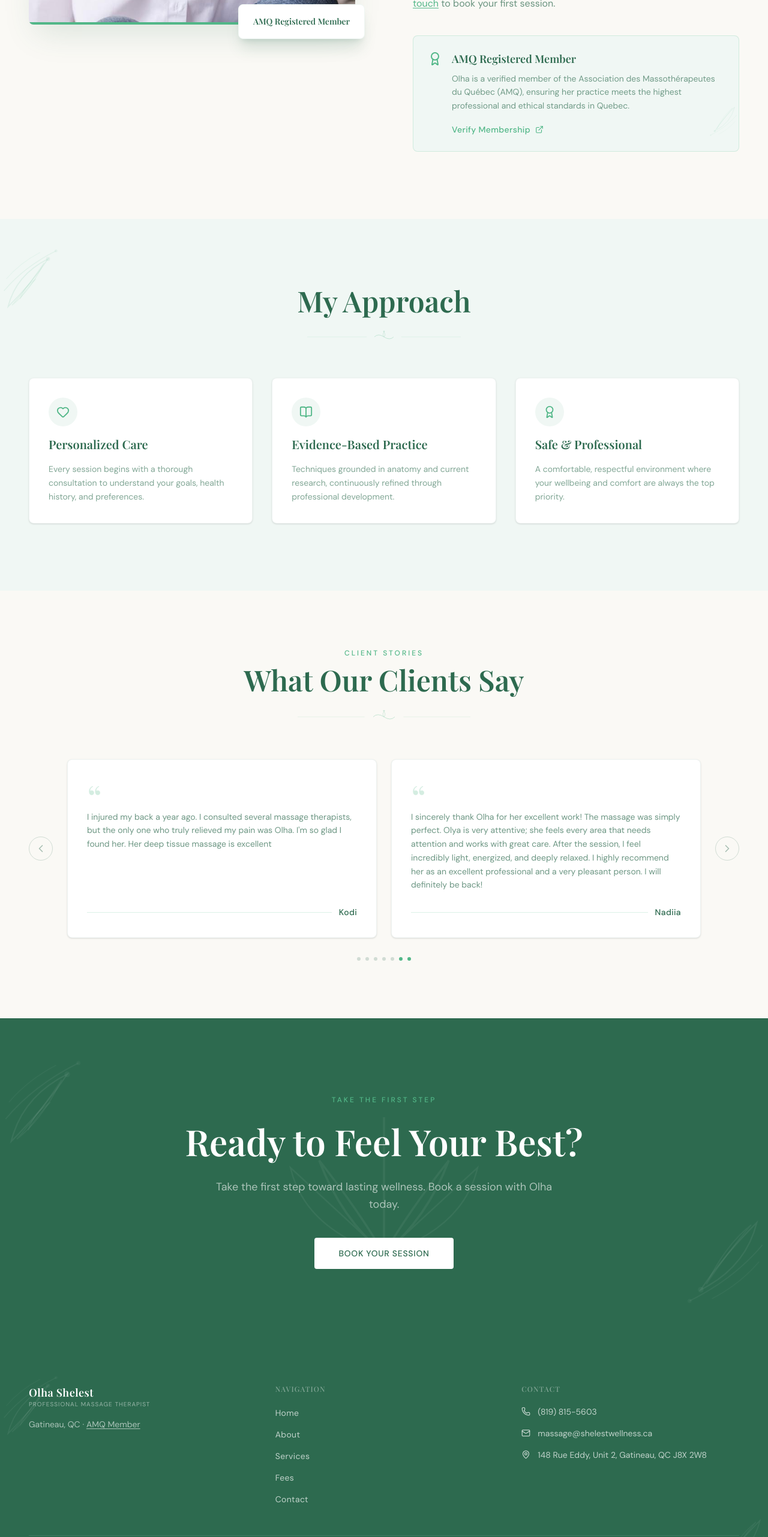
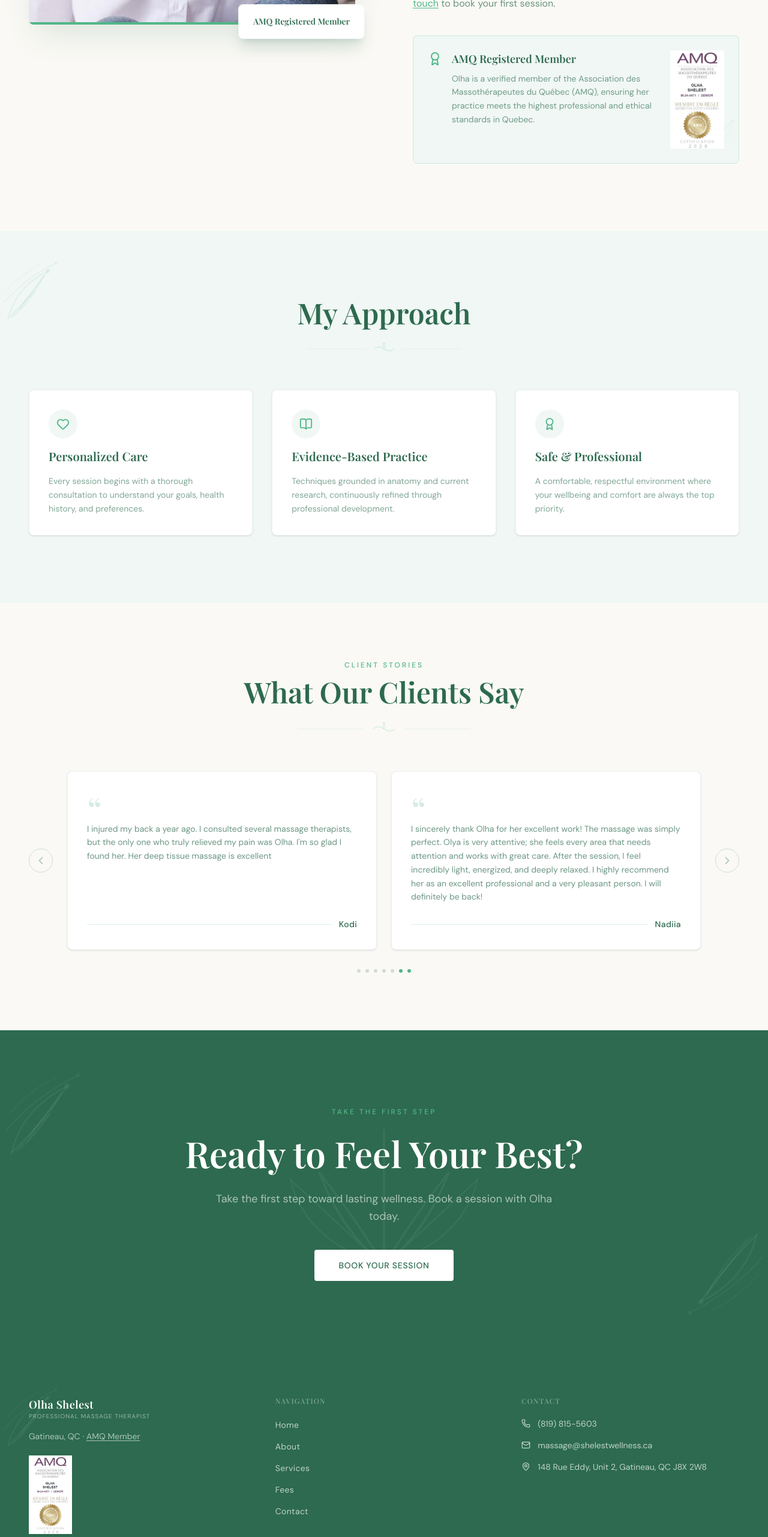
Before and after one commit to romaninet/massage-therapy-website, a Next.js app: page /en/about in a window 1280 px wide. Shown: the part 1160-3723 px from the top of the page at 60% size. Built offline with nearby package versions, Linux system fonts and the light colour scheme; no server answers.

Commit message:
add cert image

```diff
--- a/messages/en.json
+++ b/messages/en.json
@@ -90,6 +90,7 @@
       "amqTitle": "AMQ Registered Member",
       "amqText": "Olha is a verified member of the Association des Massothérapeutes du Québec (AMQ), ensuring her practice meets the highest professional and ethical standards in Quebec.",
       "amqLink": "Verify Membership",
+      "amqCertAlt": "AMQ Membership Certificate — Olha Shelest",
       "valuesTitle": "My Approach",
       "values": [
         {
@@ -169,6 +170,7 @@
     "privacy": "Privacy Policy",
     "nav": "Navigation",
     "amqMember": "AMQ Member",
+    "amqCertAlt": "AMQ Membership Certificate — Olha Shelest",
     "serviceAreas": "Service Areas"
   },
   "privacy": {
--- a/messages/fr.json
+++ b/messages/fr.json
@@ -90,6 +90,7 @@
       "amqTitle": "Membre inscrite à l'AMQ",
       "amqText": "Olha est membre vérifiée de l'Association des Massothérapeutes du Québec (AMQ), assurant que sa pratique répond aux plus hauts standards professionnels et éthiques au Québec.",
       "amqLink": "Vérifier l'adhésion",
+      "amqCertAlt": "Certificat d'adhésion AMQ — Olha Shelest",
       "valuesTitle": "Mon approche",
       "values": [
         {
@@ -169,6 +170,7 @@
     "privacy": "Politique de confidentialité",
     "nav": "Navigation",
     "amqMember": "Membre AMQ",
+    "amqCertAlt": "Certificat d'adhésion AMQ — Olha Shelest",
     "serviceAreas": "Régions desservies"
   },
   "privacy": {
--- a/src/app/[locale]/about/page.tsx
+++ b/src/app/[locale]/about/page.tsx
@@ -2,7 +2,7 @@ import { getTranslations, setRequestLocale } from 'next-intl/server';
 import { personJsonLd, breadcrumbJsonLd, type Locale } from '@/lib/jsonld';
 import Image from 'next/image';
 import Link from 'next/link';
-import { ExternalLink, Award, Heart, BookOpen } from 'lucide-react';
+import { Award, Heart, BookOpen } from 'lucide-react';
 import { BotanicalCornerTL, BotanicalCornerBR, BotanicalDivider } from '@/components/BotanicalDecor';
 import CTASection from '@/components/sections/CTASection';
 import TestimonialsSection from '@/components/sections/TestimonialsSection';
@@ -101,21 +101,26 @@ export default async function AboutPage({ params }: { params: Promise<{ locale:
                 <BotanicalCornerBR className="absolute bottom-0 right-0 w-20 h-20 text-sage/20 pointer-events-none" />
                 <div className="flex items-start gap-4 relative z-10">
                   <Award size={24} className="text-sage mt-0.5 flex-shrink-0" />
-                  <div>
+                  <div className="flex-1 min-w-0">
                     <h3 className="font-heading text-forest font-semibold text-lg mb-2">
                       {t('amqTitle')}
                     </h3>
-                    <p className="text-forest/65 text-sm leading-relaxed mb-4">{t('amqText')}</p>
-                    <Link
-                      href={BUSINESS.amqUrl}
-                      target="_blank"
-                      rel="noopener noreferrer"
-                      className="inline-flex items-center gap-2 text-sage hover:text-forest text-sm font-medium tracking-wide transition-colors"
-                    >
-                      {t('amqLink')}
-                      <ExternalLink size={14} />
-                    </Link>
+                    <p className="text-forest/65 text-sm leading-relaxed">{t('amqText')}</p>
                   </div>
+                  <a
+                    href={BUSINESS.amqUrl}
+                    target="_blank"
+                    rel="noopener noreferrer"
+                    className="flex-shrink-0"
+                  >
+                    <Image
+                      src="/images/amq-cert.jpg"
+                      alt={t('amqCertAlt')}
+                      width={90}
+                      height={120}
+                      className="object-cover"
+                    />
+                  </a>
                 </div>
               </div>
             </div>
--- a/src/components/layout/Footer.tsx
+++ b/src/components/layout/Footer.tsx
@@ -1,5 +1,6 @@
 import { useTranslations, useLocale } from 'next-intl';
 import Link from 'next/link';
+import Image from 'next/image';
 import { Phone, Mail, MapPin } from 'lucide-react';
 import { BotanicalCornerTL, BotanicalCornerBR } from '@/components/BotanicalDecor';
 import { BUSINESS, NAV_LINKS } from '@/lib/config';
@@ -42,6 +43,13 @@ export default function Footer() {
                 {t('amqMember')}
               </a>
             </p>
+            <Image
+              src="/images/amq-cert.jpg"
+              alt={t('amqCertAlt')}
+              width={72}
+              height={96}
+              className="object-cover mt-1"
+            />
           </div>
 
           {/* Navigation column */}
```
Also changed, not shown: public/images/amq-cert.jpg (added).
